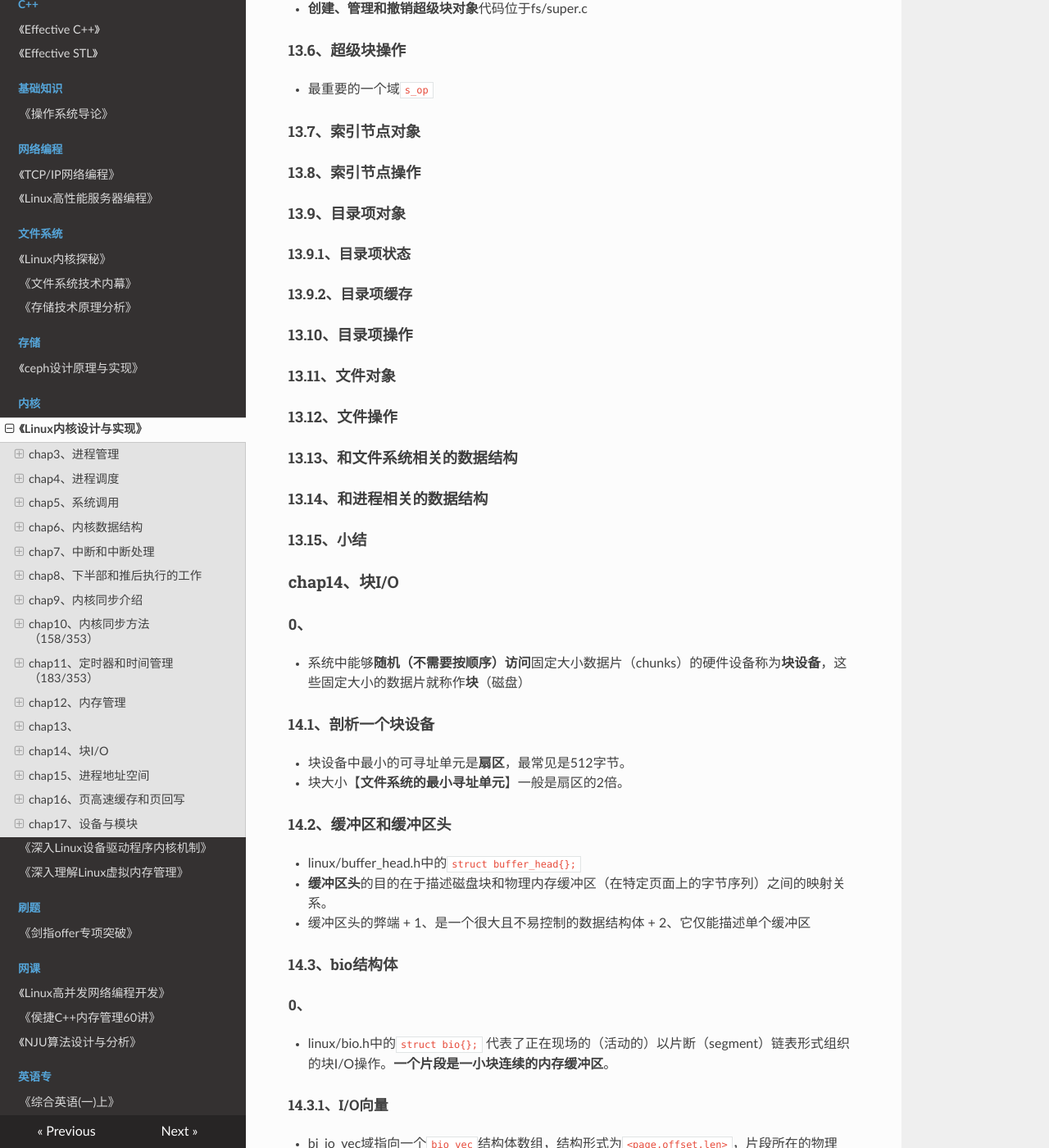
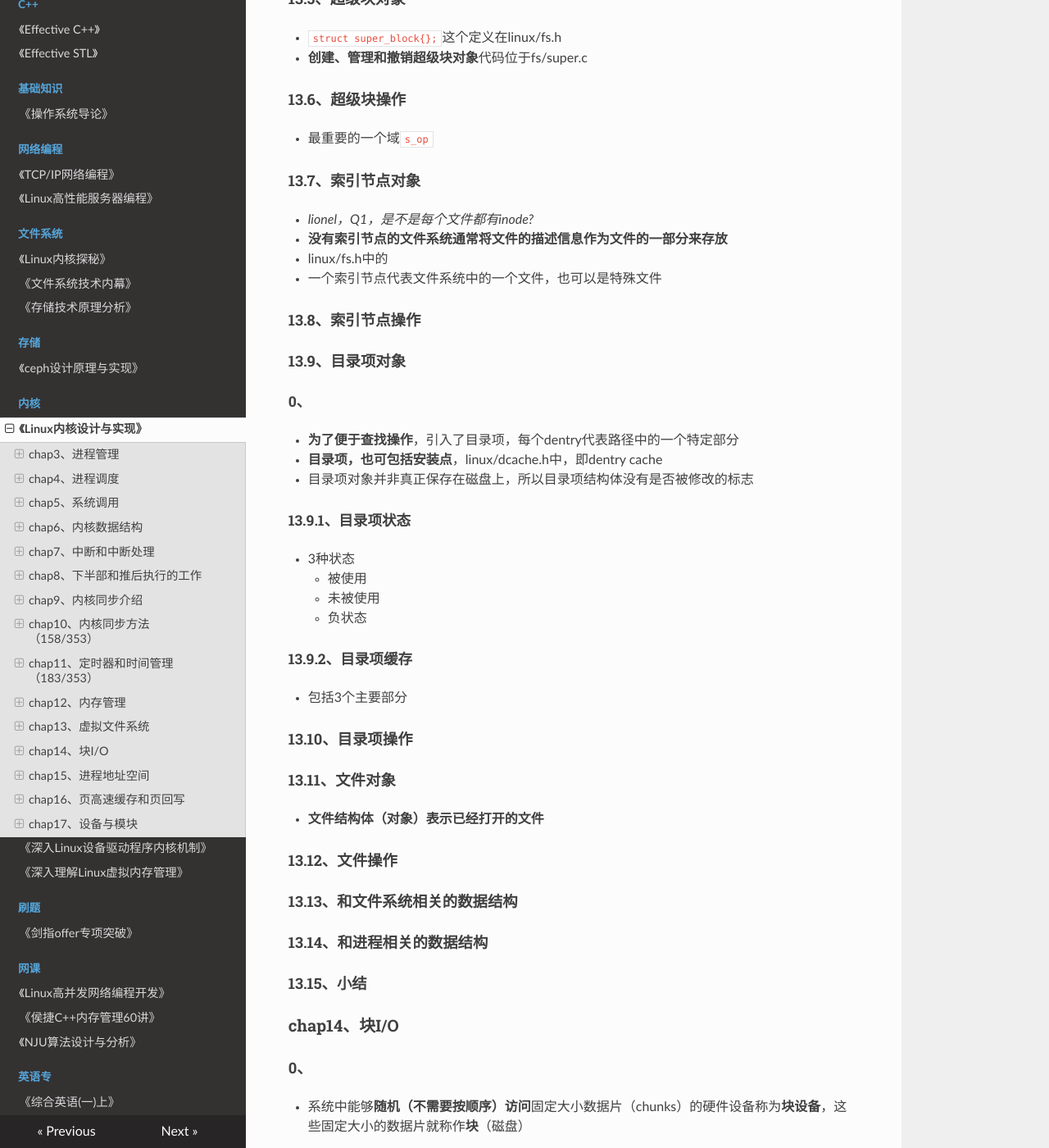
Before and after one commit to wolflion/booknotes, an MkDocs documentation site: the page built from docs/13kernel/Linux内核设计与实现.md, in a window 1280 px wide and 1400 px high, scrolled down 22756 px. Shown: the whole window at 82% size. Built offline with MkDocs 1.6.1, drawn with Linux system fonts in a browser that asks for light colours; nearby versions of some CDN libraries; some of the changed text lies outside the part shown.

Commit message:
Update Linux内核设计与实现.md

```diff
--- a/docs/13kernel/Linux内核设计与实现.md
+++ b/docs/13kernel/Linux内核设计与实现.md
@@ -572,7 +572,7 @@
 + 在内核中分配内存并非总是轻而易举，因为你必须小心地**确保分配过程遵从内核特定的状态约束**。
 + **分配内存相对复杂**是内核开发和用户开发的最大区别之一。
 
-### chap13、
+### chap13、虚拟文件系统
 
 #### 13.1、通用文件系统接口
 
@@ -585,6 +585,7 @@
   + 目录项：路径中的每一部分称作**目录条目**，也叫**目录项**
   + 索引节点：文件信息按照索引形式存储在单独的块中，**控制信息存储在超级块中**。
   + 安装点（mount point）
++ 文件的相关信息和文件本身是两个概念，**文件的元数据**（文件的相关信息）被存储在一个单独的数据结构中，被称为索引节点（inode）。
 
 #### 13.4、VFS对象及其数据结构
 
@@ -611,17 +612,37 @@
 
 #### 13.7、索引节点对象
 
++ *lionel，Q1，是不是每个文件都有inode?*
++ **没有索引节点的文件系统通常将文件的描述信息作为文件的一部分来存放**
++ linux/fs.h中的
++ 一个索引节点代表文件系统中的一个文件，也可以是特殊文件
+
 #### 13.8、索引节点操作
 
 #### 13.9、目录项对象
 
+##### 0、
+
++ **为了便于查找操作**，引入了目录项，每个dentry代表路径中的一个特定部分
++ **目录项，也可包括安装点**，linux/dcache.h中，即dentry cache
++ 目录项对象并非真正保存在磁盘上，所以目录项结构体没有是否被修改的标志
+
 ##### 13.9.1、目录项状态
 
++ 3种状态
+  + 被使用
+  + 未被使用
+  + 负状态
+
 ##### 13.9.2、目录项缓存
+
++ 包括3个主要部分
 
 #### 13.10、目录项操作
 
 #### 13.11、文件对象
+
++ **文件结构体（对象）表示已经打开的文件**
 
 #### 13.12、文件操作
 
```
